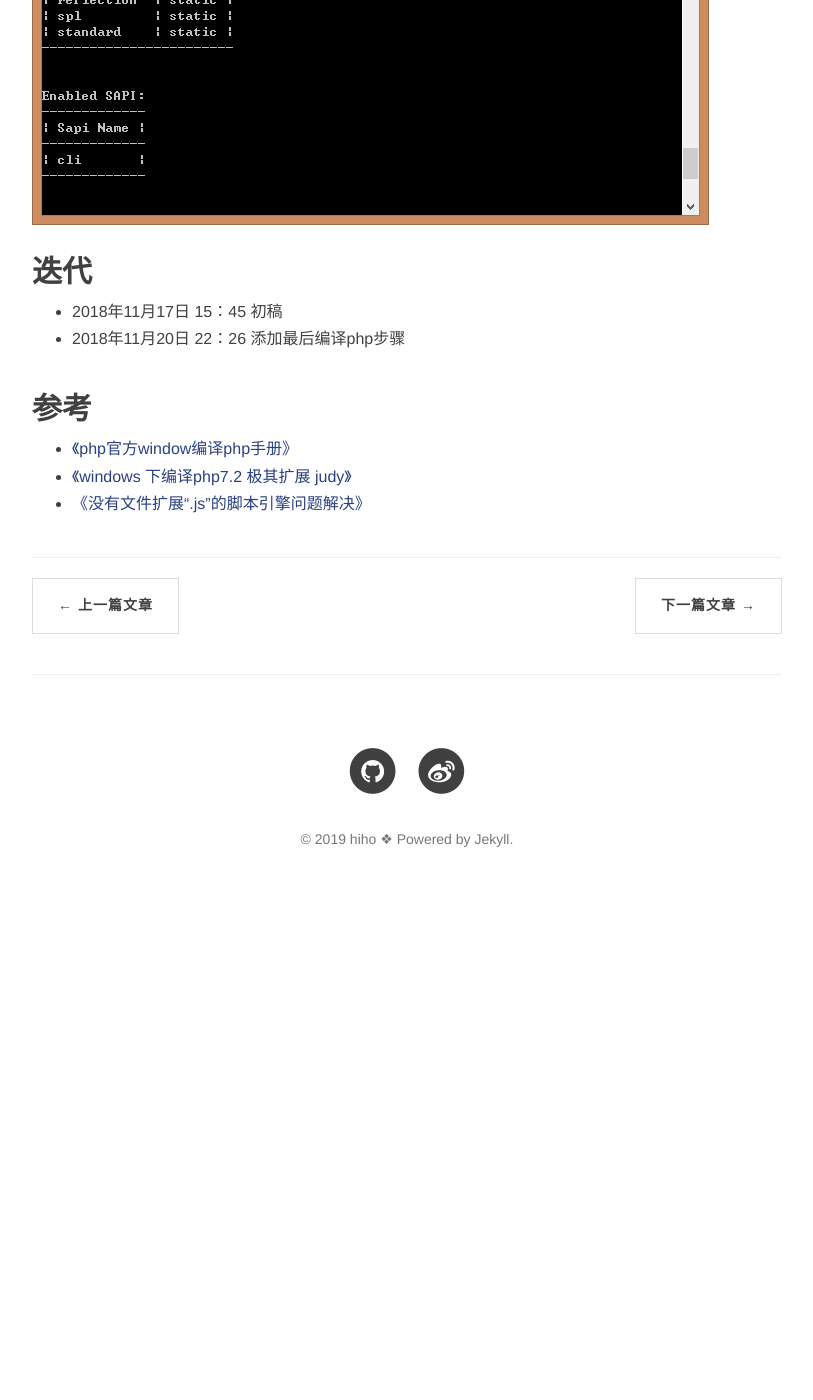
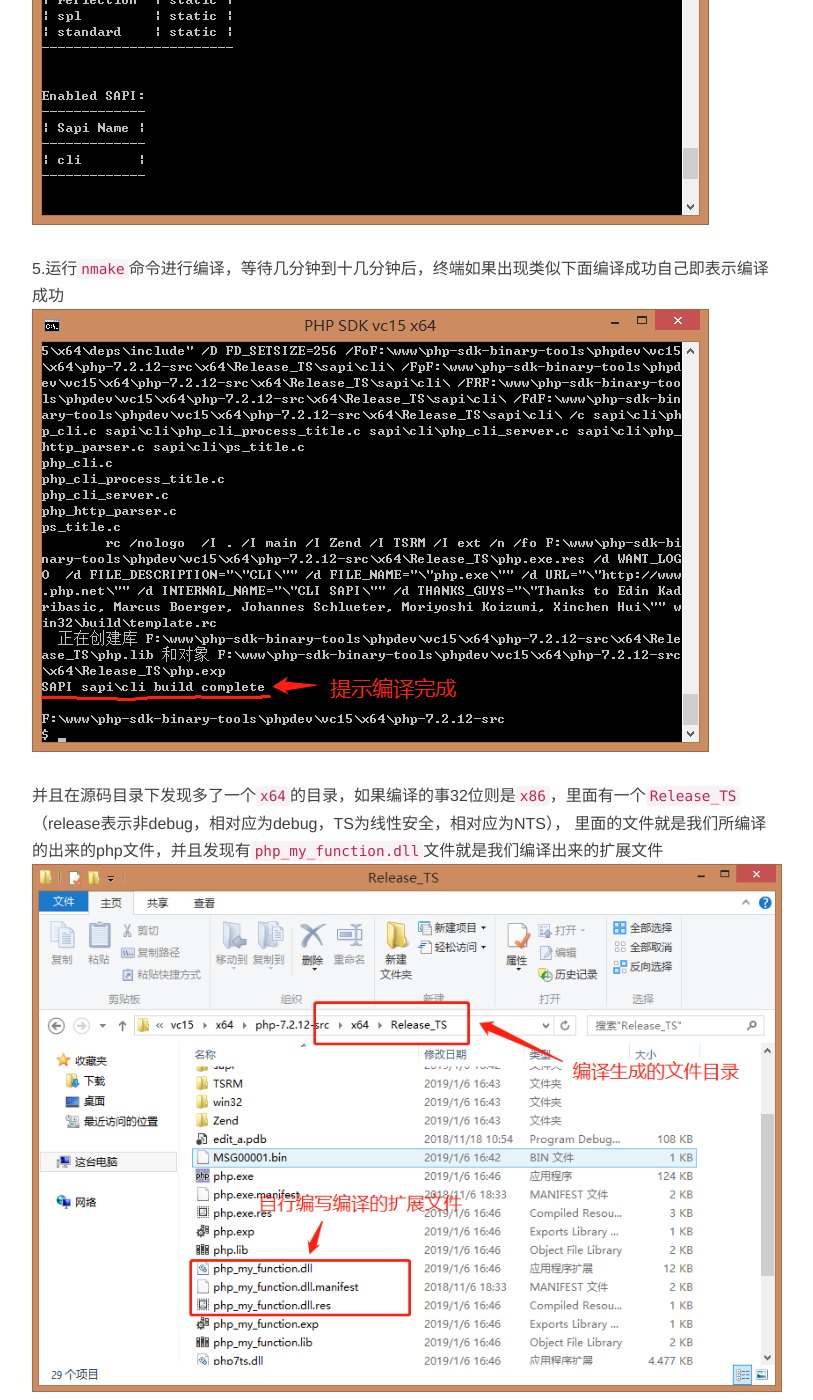
Before and after one commit to hihozhou/hihoZhou.github.io, a Jekyll site: the page built from _posts/2018-11-17-window-compile-php-extensions.md, in a window 1280 px wide and 1400 px high, scrolled down 15680 px. Shown: the whole window, without its empty margins (233-1046 px from the left). Built offline with Jekyll 4.4.1, drawn with Linux system fonts in a browser that asks for light colours; nearby versions of some CDN libraries; Markdown is read by kramdown in place of the engine named in the settings; comment, search, counter and statistics services are not loaded; before the commit the page ends 16597 px from its top, so only the background shows below that; some of the changed text lies outside the part shown.

Commit message:
编译扩展成功

```diff
--- a/_posts/2018-11-17-window-compile-php-extensions.md
+++ b/_posts/2018-11-17-window-compile-php-extensions.md
@@ -196,6 +196,15 @@ F:\www\php-sdk-binary-tools\phpdev\vc15\x64\php-7.2.12-src\configure.js(5490, 2)
 重新开始`buildconf`->`运行编译配置命令`，可以看到编译配置成功提示`Enable extensions:`多出我们的扩展：
 ![25.png](/source/images/window-compile-php-extensions/25.png)
 
+5.运行`nmake`命令进行编译，等待几分钟到十几分钟后，终端如果出现类似下面编译成功自己即表示编译成功
+![26.png](/source/images/window-compile-php-extensions/26.png)
+
+并且在源码目录下发现多了一个`x64`的目录，如果编译的事32位则是`x86`，里面有一个`Release_TS`（release表示非debug，相对应为debug，TS为线性安全，相对应为NTS），
+里面的文件就是我们所编译的出来的php文件，并且发现有`php_my_function.dll`文件就是我们编译出来的扩展文件
+![27.png](/source/images/window-compile-php-extensions/27.png)
+
+6.测试
+直接使用`编译出来的目录\php.exe -v` 测试是否编译正常。
 
 
 ## 迭代
```
Also changed, not shown: source/images/window-compile-php-extensions/26.png (added), source/images/window-compile-php-extensions/27.png (added), source/images/window-compile-php-extensions/28.png (added).
